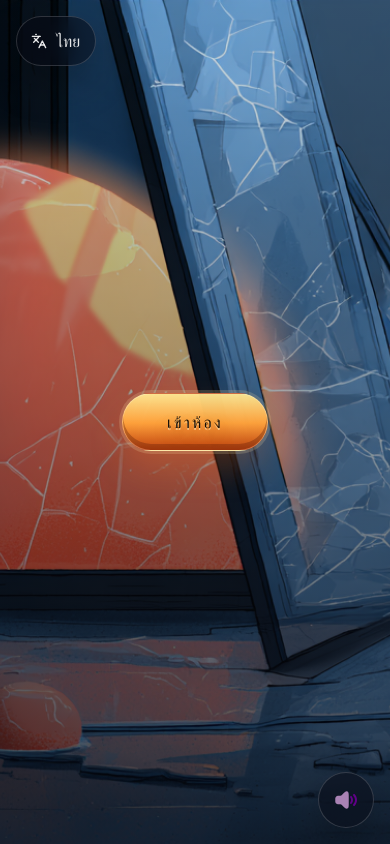
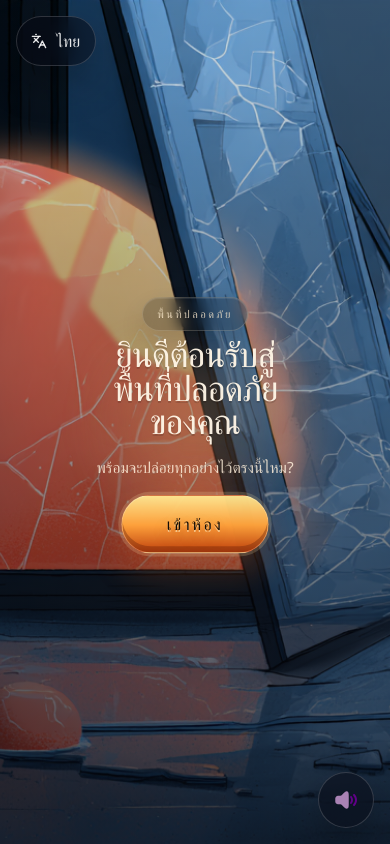
Before and after one commit to thanabatb/nottoday, a Next.js app: page / in a window 390 px wide. Built offline with nearby package versions, Linux system fonts and the light colour scheme.

Commit message:
add welcome text on landing page

```diff
--- a/app/globals.css
+++ b/app/globals.css
@@ -84,6 +84,112 @@ h4 {
     background-position: center;
     background-repeat: no-repeat;
     background-size: cover;
+  }
+
+  .landing-intro {
+    position: relative;
+    z-index: 2;
+    display: flex;
+    max-width: min(42rem, calc(100vw - 3rem));
+    flex-direction: column;
+    align-items: center;
+    gap: 1.35rem;
+    text-align: center;
+    isolation: isolate;
+  }
+
+  .landing-intro::before {
+    content: "";
+    position: absolute;
+    inset: 3.5rem auto auto 50%;
+    z-index: -2;
+    width: min(30rem, 72vw);
+    height: min(18rem, 44vw);
+    transform: translateX(-50%);
+    border-radius: 999px;
+    background:
+      radial-gradient(circle, rgba(255, 182, 112, 0.3) 0%, rgba(255, 182, 112, 0.14) 36%, transparent 72%);
+    filter: blur(18px);
+    animation: landing-ambient-drift 7.6s ease-in-out infinite;
+    pointer-events: none;
+  }
+
+  .landing-intro::after {
+    content: "";
+    position: absolute;
+    inset: auto auto 1.8rem 50%;
+    z-index: -1;
+    width: min(24rem, 58vw);
+    height: 4.5rem;
+    transform: translateX(-50%);
+    border-radius: 999px;
+    background: radial-gradient(circle, rgba(255, 121, 62, 0.22) 0%, transparent 68%);
+    filter: blur(18px);
+    animation: landing-button-glow 3.2s ease-in-out infinite;
+    pointer-events: none;
+  }
+
+  .landing-copy {
+    display: flex;
+    flex-direction: column;
+    align-items: center;
+    gap: 0.9rem;
+    padding: 1.2rem 1.5rem 0;
+  }
+
+  .landing-kicker {
+    margin: 0;
+    border: 1px solid rgba(255, 239, 210, 0.18);
+    border-radius: 999px;
+    padding: 0.5rem 0.9rem;
+    background: rgba(7, 10, 19, 0.2);
+    color: rgba(255, 238, 209, 0.8);
+    font-size: 0.74rem;
+    letter-spacing: 0.28em;
+    text-transform: uppercase;
+    backdrop-filter: blur(8px);
+    box-shadow:
+      0 12px 24px rgba(0, 0, 0, 0.12),
+      inset 0 1px 0 rgba(255, 255, 255, 0.08);
+    opacity: 0;
+    transform: translateY(16px) scale(0.98);
+    animation: landing-fade-up 520ms ease forwards;
+  }
+
+  .landing-title {
+    margin: 0;
+    max-width: 18ch;
+    color: rgba(255, 246, 230, 0.96);
+    font-size: clamp(2.2rem, 4.8vw, 4.5rem);
+    line-height: 0.96;
+    text-shadow:
+      0 2px 0 rgba(29, 18, 10, 0.16),
+      0 18px 40px rgba(0, 0, 0, 0.28);
+    opacity: 0;
+    transform: translateY(24px) scale(0.985);
+    animation:
+      landing-fade-up 720ms cubic-bezier(0.2, 0.8, 0.2, 1) 120ms forwards,
+      landing-title-breathe 5.8s ease-in-out 900ms infinite;
+  }
+
+  .landing-subtitle {
+    margin: 0;
+    max-width: 36rem;
+    color: rgba(255, 241, 221, 0.84);
+    font-size: clamp(1rem, 1.8vw, 1.35rem);
+    line-height: 1.7;
+    text-shadow: 0 10px 26px rgba(0, 0, 0, 0.24);
+    opacity: 0;
+    transform: translateY(18px);
+    animation: landing-fade-up 640ms ease 280ms forwards;
+  }
+
+  .landing-start-button {
+    opacity: 0;
+    transform: translateY(22px) scale(0.97);
+    animation:
+      landing-fade-up 640ms ease 420ms forwards,
+      landing-button-float 2.8s ease-in-out 1.1s infinite;
   }
 
   .flow-screen {
@@ -499,6 +605,32 @@ h4 {
   }
 
   @media (max-width: 640px) {
+    .landing-intro {
+      max-width: calc(100vw - 2rem);
+      gap: 1.15rem;
+    }
+
+    .landing-copy {
+      padding: 0.6rem 0.5rem 0;
+      gap: 0.75rem;
+    }
+
+    .landing-kicker {
+      font-size: 0.68rem;
+      letter-spacing: 0.22em;
+    }
+
+    .landing-title {
+      max-width: 12ch;
+      font-size: clamp(1.9rem, 9vw, 3.2rem);
+    }
+
+    .landing-subtitle {
+      max-width: 19rem;
+      font-size: 0.96rem;
+      line-height: 1.6;
+    }
+
     .sound-toggle {
       width: 3.5rem;
       height: 3.5rem;
@@ -638,9 +770,34 @@ h4 {
       0 10px 28px rgba(255, 244, 219, 0.18);
   }
 
+  .reflective-stage-kicker {
+    color: rgba(94, 79, 63, 0.82);
+    text-shadow: 0 1px 0 rgba(255, 250, 240, 0.24);
+  }
+
   .reflective-stage-subtitle {
     color: rgba(72, 58, 42, 0.88);
     text-shadow: 0 1px 0 rgba(255, 250, 240, 0.28);
+  }
+
+  .reflective-floating-control {
+    border-color: rgba(122, 105, 80, 0.24);
+    background: rgba(255, 247, 235, 0.24);
+    color: rgba(71, 58, 41, 0.92);
+    box-shadow:
+      0 12px 28px rgba(109, 90, 62, 0.08),
+      inset 0 1px 0 rgba(255, 255, 255, 0.26);
+  }
+
+  .reflective-floating-control:hover {
+    border-color: rgba(122, 105, 80, 0.32);
+    background: rgba(255, 247, 235, 0.34);
+  }
+
+  .reflective-floating-control .sound-toggle-icon,
+  .reflective-floating-control svg,
+  .reflective-floating-control span {
+    color: inherit;
   }
 
   .reflective-secondary-button {
@@ -679,3 +836,68 @@ h4 {
       inset 0 -4px 0 rgba(141, 101, 56, 0.18);
   }
 }
+
+@keyframes landing-fade-up {
+  from {
+    opacity: 0;
+    transform: translateY(18px);
+  }
+
+  to {
+    opacity: 1;
+    transform: translateY(0);
+  }
+}
+
+@keyframes landing-ambient-drift {
+  0%,
+  100% {
+    transform: translateX(-50%) translateY(0) scale(1);
+    opacity: 0.78;
+  }
+
+  50% {
+    transform: translateX(-50%) translateY(-10px) scale(1.04);
+    opacity: 1;
+  }
+}
+
+@keyframes landing-button-float {
+  0%,
+  100% {
+    transform: translateY(0) scale(1);
+  }
+
+  50% {
+    transform: translateY(-4px) scale(1.01);
+  }
+}
+
+@keyframes landing-button-glow {
+  0%,
+  100% {
+    opacity: 0.52;
+    transform: translateX(-50%) scale(1);
+  }
+
+  50% {
+    opacity: 0.88;
+    transform: translateX(-50%) scale(1.06);
+  }
+}
+
+@keyframes landing-title-breathe {
+  0%,
+  100% {
+    text-shadow:
+      0 2px 0 rgba(29, 18, 10, 0.16),
+      0 18px 40px rgba(0, 0, 0, 0.28);
+  }
+
+  50% {
+    text-shadow:
+      0 2px 0 rgba(29, 18, 10, 0.16),
+      0 20px 48px rgba(0, 0, 0, 0.32),
+      0 0 22px rgba(255, 228, 194, 0.18);
+  }
+}
--- a/components/home-view.tsx
+++ b/components/home-view.tsx
@@ -18,6 +18,7 @@ export function HomeView() {
   const soundEnabled = appState.preferences.soundEnabled;
   const soundtrackSrc = soundtrack === "ending" ? "/audio/ending.wav" : "/audio/main.wav";
   const copy = getCopy(locale);
+  const landingKicker = locale === "th" ? "พื้นที่ปลอดภัย" : "Safe Space";
 
   useEffect(() => {
     const audio = audioRef.current;
@@ -80,9 +81,17 @@ export function HomeView() {
         <span className="sr-only">{soundEnabled ? copy.common.soundOn : copy.common.soundOff}</span>
       </button>
 
-      <button className="start-button" onClick={() => setResetOpen(true)} type="button">
-        {copy.home.enterRoom}
-      </button>
+      <section className="landing-intro" aria-label={copy.home.welcomeTitle}>
+        <div className="landing-copy">
+          <p className="landing-kicker">{landingKicker}</p>
+          <h1 className="landing-title">{copy.home.welcomeTitle}</h1>
+          <p className="landing-subtitle">{copy.home.welcomeSubtitle}</p>
+        </div>
+
+        <button className="start-button landing-start-button" onClick={() => setResetOpen(true)} type="button">
+          {copy.home.enterRoom}
+        </button>
+      </section>
 
       <ResetFlow
         onClose={() => {
--- a/components/reset-flow.tsx
+++ b/components/reset-flow.tsx
@@ -564,8 +564,9 @@ export function ResetFlow({
             role="dialog"
             tabIndex={-1}
           >
-          <LocaleToggle locale={locale} onToggle={handleLocaleToggle} />
+          <LocaleToggle className={stepIndex >= 2 ? "reflective-floating-control" : ""} locale={locale} onToggle={handleLocaleToggle} />
           <SoundToggleButton
+            className={stepIndex >= 2 ? "reflective-floating-control" : ""}
             offLabel={copy.common.soundOff}
             onLabel={copy.common.soundOn}
             onToggle={handleSoundToggle}
@@ -701,7 +702,7 @@ export function ResetFlow({
               <div className="mx-auto max-w-5xl">
                 <div className="mb-8 flex items-start justify-between gap-6">
                   <div>
-                    <p className="eyebrow mb-3">{copy.reset.reflection}</p>
+                    <p className="eyebrow reflective-stage-kicker mb-3">{copy.reset.reflection}</p>
                     <h2 className="reflective-stage-title text-5xl leading-none sm:text-6xl" id={dialogTitleId}>
                       {copy.reset.reflectionTitle}
                     </h2>
@@ -710,7 +711,12 @@ export function ResetFlow({
                     </p>
                   </div>
 
-                  <button aria-label={copy.common.close} className="flow-close" onClick={closeAndReset} type="button">
+                  <button
+                    aria-label={copy.common.close}
+                    className="flow-close reflective-floating-control"
+                    onClick={closeAndReset}
+                    type="button"
+                  >
                     <X className="size-4" />
                   </button>
                 </div>
@@ -891,7 +897,7 @@ export function ResetFlow({
               <div className="mx-auto max-w-5xl">
                 <div className="mb-8 flex items-start justify-between gap-6">
                   <div>
-                    <p className="eyebrow mb-3">{copy.reset.end}</p>
+                    <p className="eyebrow reflective-stage-kicker mb-3">{copy.reset.end}</p>
                     <h2 className="reflective-stage-title text-5xl leading-none sm:text-6xl" id={dialogTitleId}>
                       {copy.reset.interruptedTitle}
                     </h2>
@@ -900,7 +906,12 @@ export function ResetFlow({
                     </p>
                   </div>
 
-                  <button aria-label={copy.common.close} className="flow-close" onClick={closeAndReset} type="button">
+                  <button
+                    aria-label={copy.common.close}
+                    className="flow-close reflective-floating-control"
+                    onClick={closeAndReset}
+                    type="button"
+                  >
                     <X className="size-4" />
                   </button>
                 </div>
--- a/lib/i18n.ts
+++ b/lib/i18n.ts
@@ -14,6 +14,8 @@ type TranslationTree = {
     switchLanguage: string;
   };
   home: {
+    welcomeTitle: string;
+    welcomeSubtitle: string;
     enterRoom: string;
   };
   reset: {
@@ -121,6 +123,8 @@ const translations: Record<Locale, TranslationTree> = {
       switchLanguage: "Switch language",
     },
     home: {
+      welcomeTitle: "Welcome to your safe space",
+      welcomeSubtitle: "Are you ready to let it all go here?",
       enterRoom: "Enter Room",
     },
     reset: {
@@ -226,6 +230,8 @@ const translations: Record<Locale, TranslationTree> = {
       switchLanguage: "สลับภาษา",
     },
     home: {
+      welcomeTitle: "ยินดีต้อนรับสู่พื้นที่ปลอดภัยของคุณ",
+      welcomeSubtitle: "พร้อมจะปล่อยทุกอย่างไว้ตรงนี้ไหม?",
       enterRoom: "เข้าห้อง",
     },
     reset: {
```
